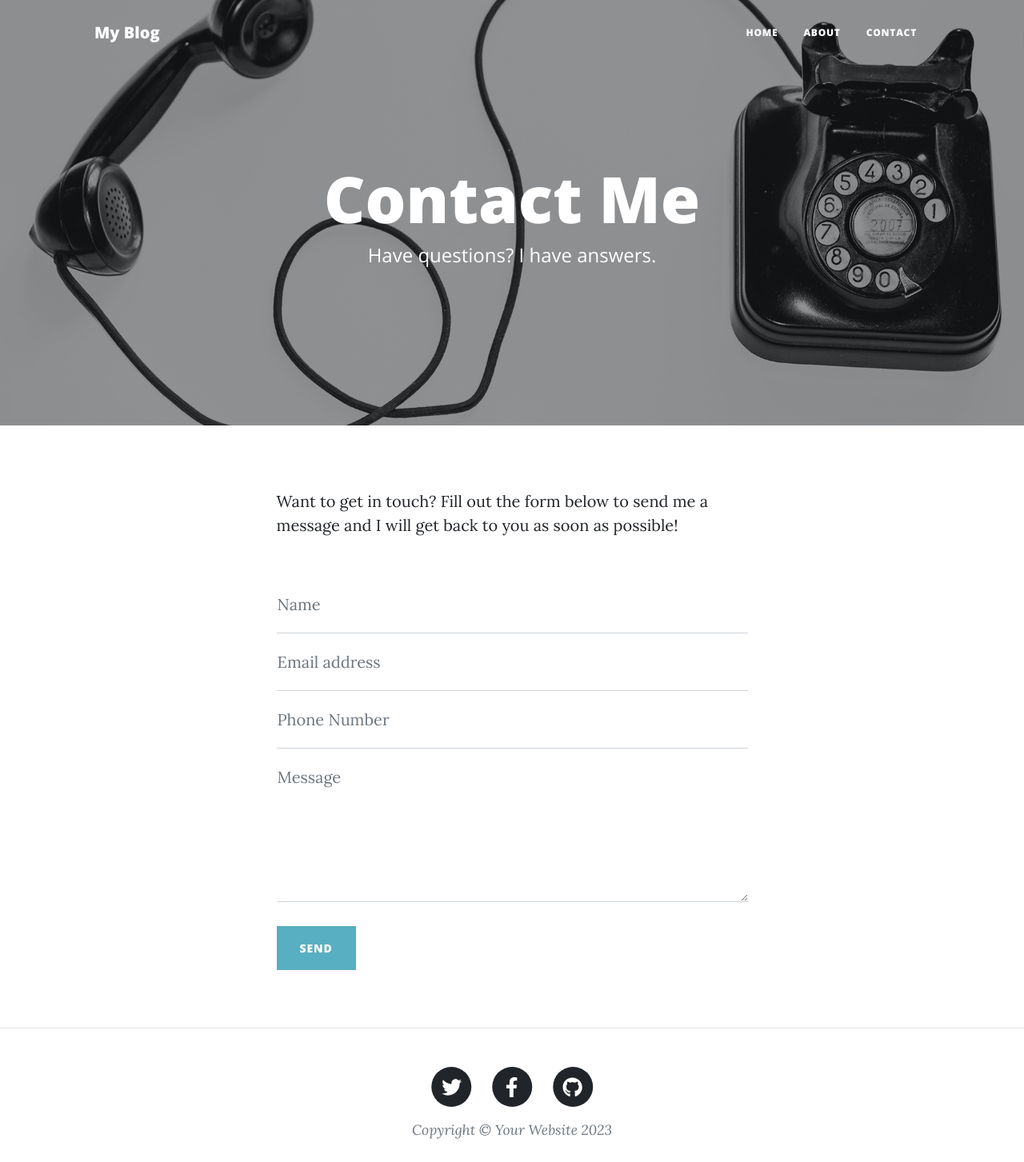
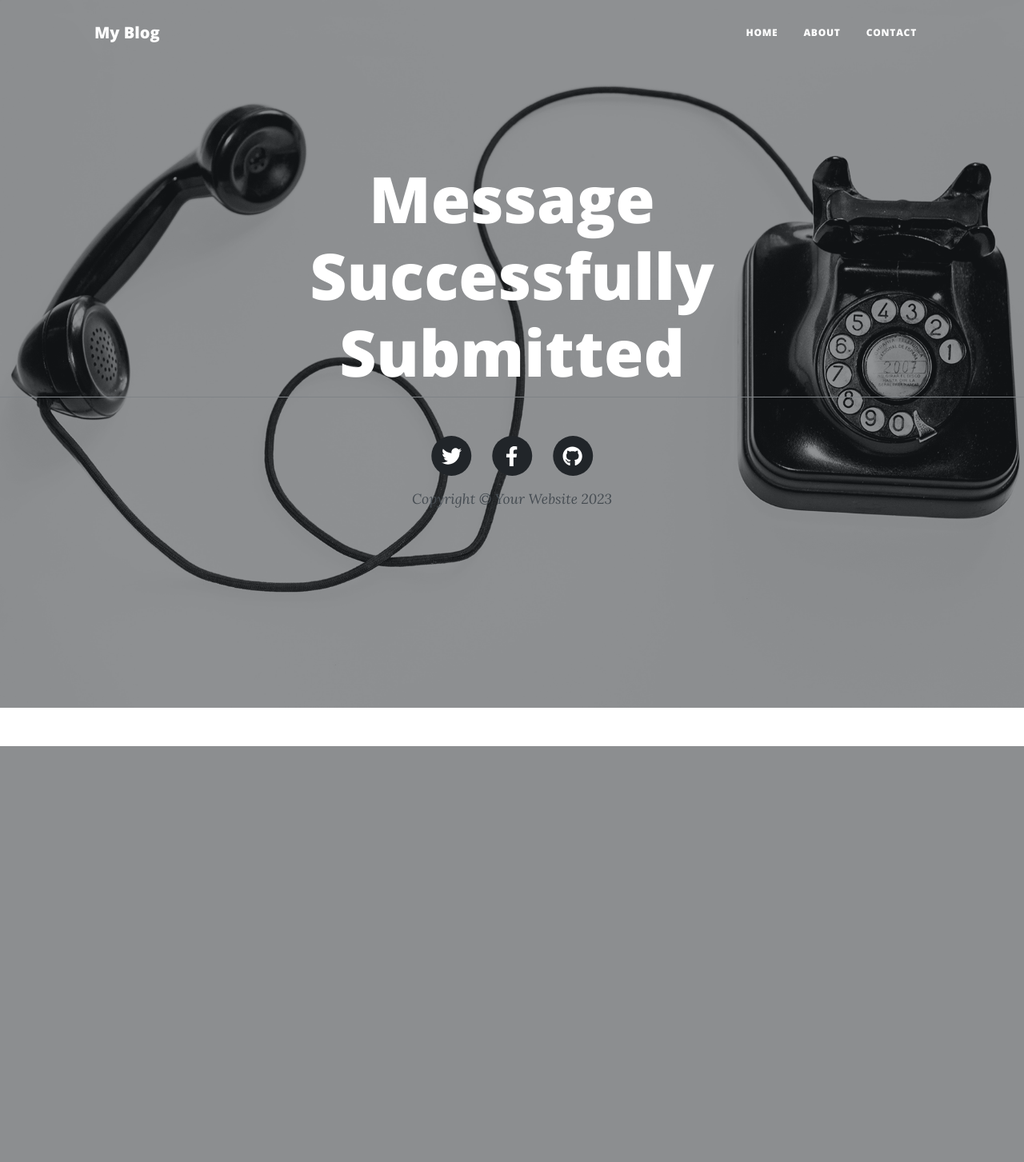
Before and after one commit to AymirAydinli/BlogUpgrade, a Flask app: template templates/contact.html in a window 1280 px wide. Shown: the top 1453 px of the page at 80% size. After the commit the page ends 933 px from the top, so only its background shows below. Run offline with Flask 3, Linux system fonts and the light colour scheme; the template is opened without the code that fills it, so the values that code supplies are empty; some libraries are stand-ins or nearby versions.

Commit message:
Contact form fixed, fully functional, send emails

```diff
--- a/server.py
+++ b/server.py
@@ -1,6 +1,15 @@
-from flask import Flask, render_template, url_for
+from flask import Flask, render_template, url_for, request
 import requests
 from post import Post
+from dotenv import load_dotenv
+import os
+import smtplib
+
+
+
+load_dotenv()
+
+app_pwd = os.getenv("APP_PWD")
 
 response = requests.get('https://api.npoint.io/eb6cd8a5d783f501ee7d')
 
@@ -9,25 +18,43 @@ data = response.json()
 post_objs = []
 
 for post in data:
-    post_obj = Post(post['id'], post['body'] ,post['date'], post['title'], post['author'], post['subtitle'], post['image_url'])
+    post_obj = Post(post['id'], post['body'], post['date'], post['title'], post['author'], post['subtitle'],
+                    post['image_url'])
     post_objs.append(post_obj)
-
-
 
 app = Flask(__name__)
 
 
 @app.route('/')
 def home():
-    return render_template('index.html', all_posts = post_objs)
+    return render_template('index.html', all_posts=post_objs)
+
 
 @app.route('/about')
 def about():
     return render_template('about.html')
 
-@app.route('/contact')
+
+@app.route('/contact', methods=['POST', 'GET'])
 def contact():
-    return render_template('contact.html')
+    if request.method == 'POST':
+        name = request.form['name']
+        sender = request.form['email']
+        number = request.form['phone_number']
+        message = request.form['message']
+        receivers = 'aaaxilles@gmail.com'
+
+        with smtplib.SMTP_SSL('smtp.gmail.com', 465) as connection:
+            connection.login(receivers, app_pwd)
+            connection.sendmail(from_addr=sender,
+                                to_addrs='aaaxilles@gmail.com',
+                                msg=f'Subject: from {name} \n\n {message}'
+                                )
+            connection.close()
+
+        return render_template('contact.html', msg_sent=True)
+    return render_template('contact.html', msg_sent=False)
+
 
 
 @app.route('/post/<int:id>')
@@ -37,6 +64,5 @@ def show_post(id):
             return render_template('post.html', post=post)
 
 
-
 if __name__ == "__main__":
     app.run(debug=True)
--- a/templates/contact.html
+++ b/templates/contact.html
@@ -26,6 +26,7 @@
             <div class="container position-relative px-4 px-lg-5">
                 <div class="row gx-4 gx-lg-5 justify-content-center">
                     <div class="col-md-10 col-lg-8 col-xl-7">
+                         {% if msg_sent == false %}
                         <div class="page-heading">
                             <h1>Contact Me</h1>
                             <span class="subheading">Have questions? I have answers.</span>
@@ -48,49 +49,37 @@
                             <!-- To make this form functional, sign up at-->
                             <!-- https://startbootstrap.com/solution/contact-forms-->
                             <!-- to get an API token!-->
-                            <form id="contactForm" data-sb-form-api-token="API_TOKEN">
+                            <form id="contactForm" data-sb-form-api-token="API_TOKEN" action="{{url_for('contact')}}" method="post">
                                 <div class="form-floating">
-                                    <input class="form-control" id="name" type="text" placeholder="Enter your name..." data-sb-validations="required" />
+                                    <input class="form-control" id="name" type="text" placeholder="Enter your name..." data-sb-validations="required" name="name" />
                                     <label for="name">Name</label>
                                     <div class="invalid-feedback" data-sb-feedback="name:required">A name is required.</div>
                                 </div>
                                 <div class="form-floating">
-                                    <input class="form-control" id="email" type="email" placeholder="Enter your email..." data-sb-validations="required,email" />
+                                    <input class="form-control" id="email" type="email" placeholder="Enter your email..." data-sb-validations="required,email" name="email" />
                                     <label for="email">Email address</label>
                                     <div class="invalid-feedback" data-sb-feedback="email:required">An email is required.</div>
                                     <div class="invalid-feedback" data-sb-feedback="email:email">Email is not valid.</div>
                                 </div>
                                 <div class="form-floating">
-                                    <input class="form-control" id="phone" type="tel" placeholder="Enter your phone number..." data-sb-validations="required" />
+                                    <input class="form-control" id="phone" type="tel" placeholder="Enter your phone number..." data-sb-validations="required" name="phone_number"/>
                                     <label for="phone">Phone Number</label>
                                     <div class="invalid-feedback" data-sb-feedback="phone:required">A phone number is required.</div>
                                 </div>
                                 <div class="form-floating">
-                                    <textarea class="form-control" id="message" placeholder="Enter your message here..." style="height: 12rem" data-sb-validations="required"></textarea>
+                                    <textarea name="message" class="form-control" id="message" placeholder="Enter your message here..." style="height: 12rem" data-sb-validations="required"></textarea>
                                     <label for="message">Message</label>
                                     <div class="invalid-feedback" data-sb-feedback="message:required">A message is required.</div>
                                 </div>
                                 <br />
-                                <!-- Submit success message-->
-                                <!---->
-                                <!-- This is what your users will see when the form-->
-                                <!-- has successfully submitted-->
-                                <div class="d-none" id="submitSuccessMessage">
-                                    <div class="text-center mb-3">
-                                        <div class="fw-bolder">Form submission successful!</div>
-                                        To activate this form, sign up at
-                                        <br />
-                                        <a href="https://startbootstrap.com/solution/contact-forms">https://startbootstrap.com/solution/contact-forms</a>
-                                    </div>
-                                </div>
-                                <!-- Submit error message-->
-                                <!---->
-                                <!-- This is what your users will see when there is-->
-                                <!-- an error submitting the form-->
-                                <div class="d-none" id="submitErrorMessage"><div class="text-center text-danger mb-3">Error sending message!</div></div>
-                                <!-- Submit Button-->
-                                <button class="btn btn-primary text-uppercase disabled" id="submitButton" type="submit">Send</button>
+
+                              <button class="btn btn-primary text-uppercase" id="submitButton" type="submit">Send</button>
                             </form>
+                               {% else %}
+                        <div class="page-heading">
+                            <h1>Message Successfully Submitted</h1>
+                        </div>
+                            {% endif %}
                         </div>
                     </div>
                 </div>
```
